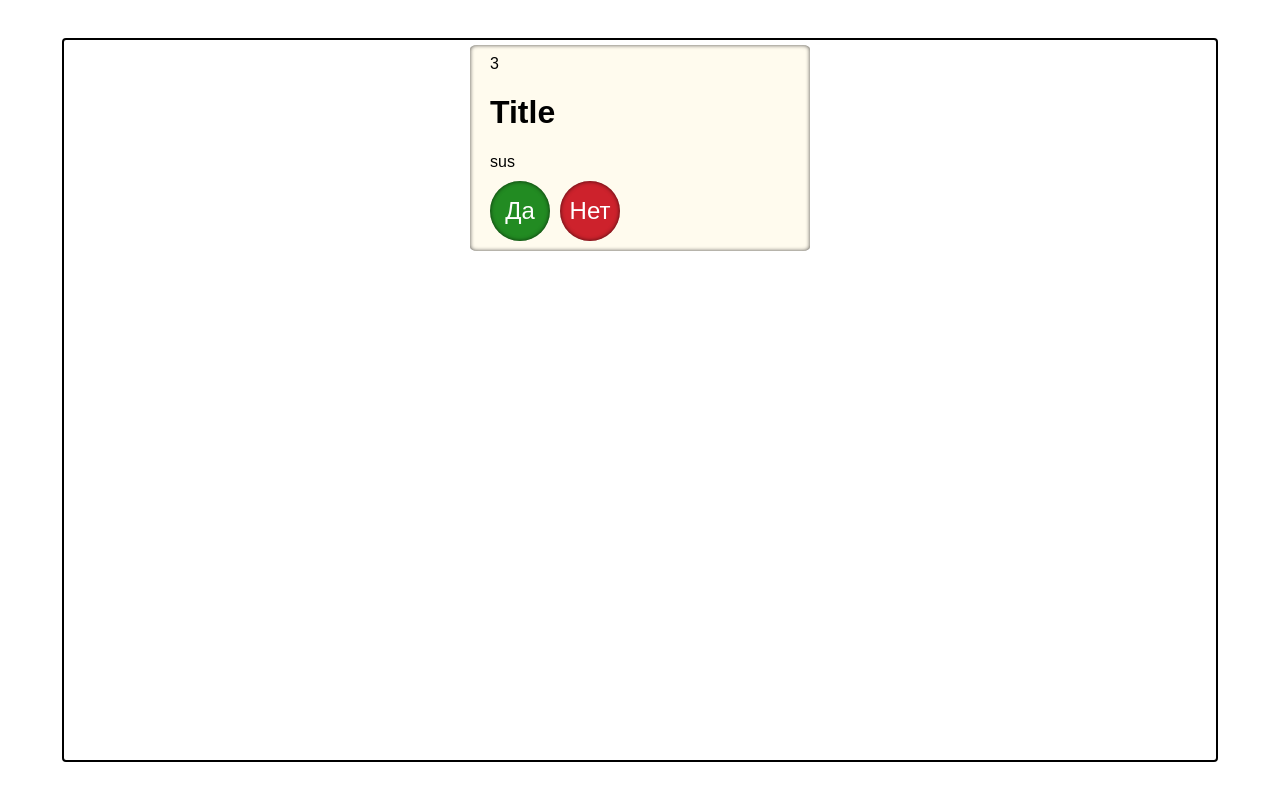
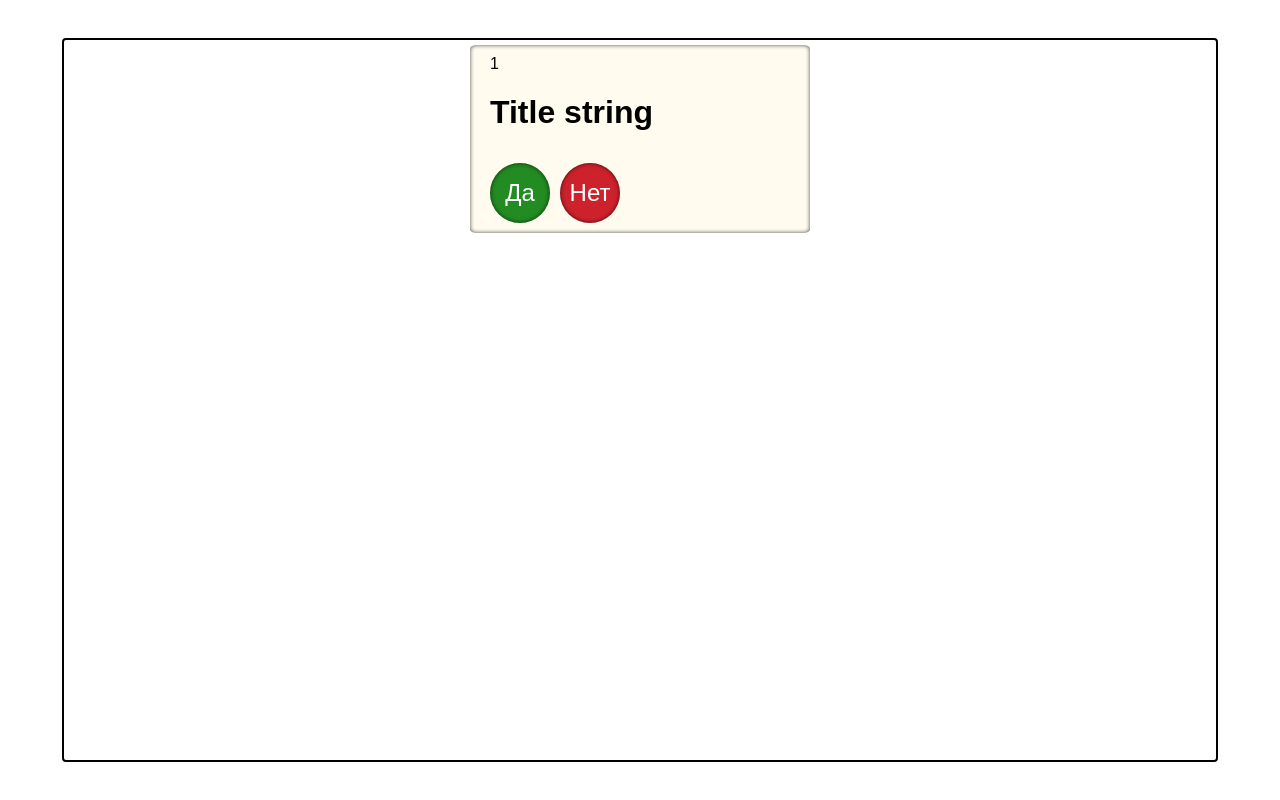
Before and after one commit to ZpyduCat/react-questionary, a React (Create React App) app: page / in a window 1280 px wide. Built offline with nearby package versions, Linux system fonts and the light colour scheme.

Commit message:
Оно работает
json файл надо бы потправить, а то оно застревает если вначале два раза нет нажать

```diff
--- a/src/App.js
+++ b/src/App.js
@@ -1,25 +1,64 @@
-import React, {useState} from 'react';
-import QuestionForm from './Components/QuestionForm';
+import React, { useState } from "react";
+import QuestionForm from "./Components/QuestionForm";
+import Data from "./questions.json";
 
-let test = {id: 3, title: 'Title', desc: "sus"}
-let test2 = {id: 4, title: 'Title2', desc: <h2> I'm not dumb</h2>}
-let test3 = {id: 5, title: 'Title3', desc: "red"}
+/*const test = { id: 3, title: "Title", content: "sus" };
+const test2 = { id: 4, title: "Title2", content: <h2> I'm not dumb</h2> };
+const test3 = { id: 5, title: "Title3", content: "red" };*/
+
+Data.forEach((question) => {
+  if (!question.actions) {
+    question.actions = [];
+  } // фикс если нету действий, чтобы форма не ломалась
+});
 
 function App() {
-  const[curID, setCurId] = useState(1);
-  const[info, setInfo] = useState(test);
+  const [info, setInfo] = useState(Data[0]);
+  const [curID, setCurID] = useState(0);
+  const [answers, setAnswers] = useState([]);
 
-  function buttonYes(){
-    setInfo(test2);
-  }
+  function buttonClick(id, result) {
+    console.log("id click: " + id);
+    console.log(answers);
+    let nextSteps = Data[curID].actions[id].nextStep;
+    let arrID = nextSteps[0].id - 1;
 
-  function buttonNo(){
-    setInfo(test3);
+    let skipAll = false;
+    nextSteps.forEach((step) => {
+      if (skipAll) return;
+      let correctAnswers = 0;
+      arrID = step.id - 1;
+
+      if (step.conditions) {
+        step.conditions.forEach((condition) => {
+          let cid = condition.id - 1;
+          if (answers[cid] == condition.result) {
+            correctAnswers += 1;
+          }
+          console.log(answers[cid]);
+        });
+
+        console.log("correct:" + correctAnswers);
+        if (correctAnswers == step.conditions.length) {
+          skipAll = true;
+          setInfo(Data[arrID]);
+          setCurID(arrID);
+          return;
+        }
+      } else {
+        setInfo(Data[arrID]);
+        setCurID(arrID);
+      }
+    });
+
+    setAnswers([...answers, result ]);
   }
 
   return (
     <div className="main">
-      <QuestionForm buttons = {{buttonYes, buttonNo}} info={info}> </QuestionForm>
+      <QuestionForm buttonClick={buttonClick} info={info}>
+        {" "}
+      </QuestionForm>
     </div>
   );
 }
--- a/src/Components/QuestionForm.jsx
+++ b/src/Components/QuestionForm.jsx
@@ -1,18 +1,25 @@
-import React, {useState} from "react";
+import React, { useState } from "react";
 import StateButton from "./UI/button/StateButton";
 
-const QuestionForm = (props) => {
+const QuestionForm = ({ buttonClick, info }) => {
+  return (
+    <div className="questionForm">
+      {info.id}
+      <h1>{info.title}</h1>
+      <div>{info.content}</div>
+      {info.actions.map((action) =>
+        <StateButton
+          result = {action.result}
+          onClick={ () => buttonClick(action.id - 1, action.result) }
+          key = {action.id}
+        ></StateButton>
+      )}
 
-    return(
-        <div className="questionForm">
-            {props.info.id}
-            <h1>{props.info.title}</h1>
-            <div>{props.info.desc}</div>
-            <StateButton result="y" onClick={() => props.buttons.buttonYes()}></StateButton>
-            <StateButton result="n" onClick={() => props.buttons.buttonNo()}></StateButton>
-        </div>
-    );
-
+    </div>
+  );
 };
 
 export default QuestionForm;
+
+/*<StateButton result="y" onClick={() => buttons.buttonYes()}></StateButton>
+      <StateButton result="n" onClick={() => buttons.buttonNo()}></StateButton>*/
--- a/src/Components/UI/button/StateButton.jsx
+++ b/src/Components/UI/button/StateButton.jsx
@@ -1,16 +1,16 @@
-import React, {useState} from "react";
+import React, { useState } from "react";
 import classes from "./StateButton.module.css"
 
 const StateButton = (props) => {
     let btnClass = classes.buttonNo;
     let btnName = "Нет"
 
-    if(props.result == "y"){
+    if (props.result == "y") {
         btnClass = classes.buttonYes;
         btnName = "Да";
     }
 
-    return(
+    return (
         <button {...props} className={btnClass}>
             {btnName}
         </button>
```
